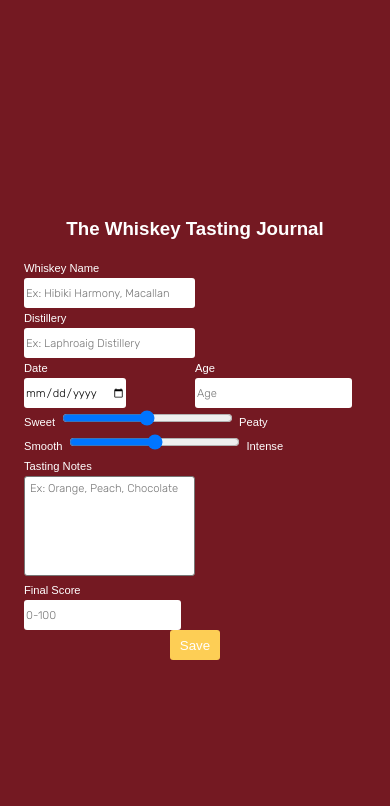
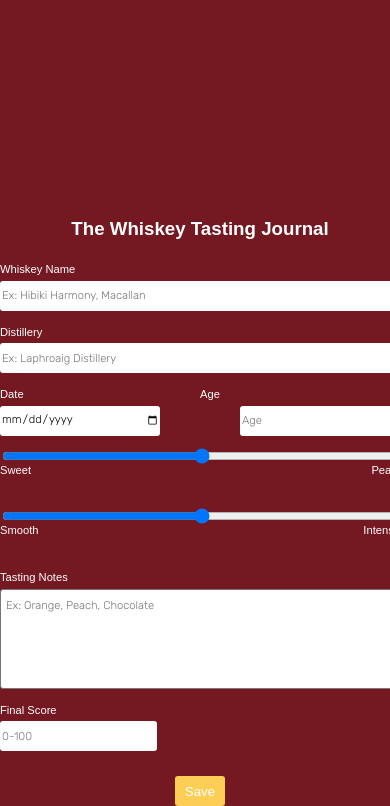
Before and after one commit to jonathanymatsuda/ajax-project, a website: page index.html in a window 390 px wide. Shown: the part 51-857 px from the top of the page. Drawn offline with Linux system fonts and the light colour scheme; a web font is replaced by a local one.

Commit message:
Ensure that the form looks nice on both mobile and desktop sized screens

```diff
--- a/css/layout.css
+++ b/css/layout.css
@@ -5,15 +5,16 @@
 .container {
   max-width: 575px;
   margin: auto;
-  padding: 0 1.5rem;
 }
 
 form {
-  display: block;
+  width: 25rem;
+  margin: auto;
 }
 
 .row {
   display: flex;
+  width: 100%;
 }
 
 .column-full,
@@ -27,6 +28,14 @@ form {
 
 .text-align-left {
   text-align: left;
+}
+
+.justify-center {
+  justify-content: center;
+}
+
+.justify-end {
+  justify-content: end;
 }
 
 .justify-between {
--- a/css/styles.css
+++ b/css/styles.css
@@ -30,24 +30,25 @@ body {
 
 .whiskey-box,
 .distillery-box {
-  width: 50%;
+  width: 100%;
   height: 30px;
 }
 
 .date-box,
 .age-box {
+  width: 80%;
   height: 30px;
 }
 
 #smoky-profile,
 #intensity-profile {
-  width: 50%;
+  width: 100%;
 }
 
 textarea {
   font-family: 'Rubik', sans-serif;
   font-size: 0.7rem;
-  width: 50%;
+  width: 100%;
   height: 100px;
   padding: 5px 5px;
   border-radius: 3px;
@@ -56,13 +57,13 @@ textarea {
 
 .final-score-box {
   height: 30px;
-  line-height: 1.5;
 }
 
 .save-button {
   width: 50px;
   height: 30px;
   padding: 6px, 12px, 6px, 12px;
+  margin-top: 15px;
   background-color: #fdce55;
   border-radius: 3px;
   cursor: pointer;
@@ -71,7 +72,6 @@ textarea {
 
 label {
   font-size: 0.7rem;
-  line-height: 20px;
 }
 
 input {
@@ -84,3 +84,16 @@ input {
 ::placeholder {
   font-family: 'Rubik', sans-serif;
 }
+
+.smokiness-bar,
+.intensity-bar {
+  position: relative;
+  bottom: 15px;
+}
+
+input,
+textarea,
+label {
+  line-height: 2;
+  margin-bottom: 10px;
+}
--- a/index.html
+++ b/index.html
@@ -37,7 +37,9 @@
             <div>
               <label for="whiskey-name" class="white-text">Whiskey Name</label>
             </div>
+            <div class="row justify-center">
               <input type="text" name="whiskey" id="whiskey-name" class="whiskey-box" placeholder="Ex: Hibiki Harmony, Macallan" required>
+            </div>
           </div>
         </div>
         <div class="row">
@@ -45,7 +47,9 @@
             <div>
               <label for="distillery-name" class="white-text">Distillery</label>
             </div>
+            <div class="row justify-center">
               <input type="text" name="distillery" id="distillery-name" class=" distillery-box" placeholder="Ex: Laphroaig Distillery" required>
+            </div>
           </div>
         </div>
         <div class="row">
@@ -53,27 +57,35 @@
             <div>
               <label for="date-tried" class="white-text">Date</label>
             </div>
+            <div class="row">
               <input type="date" name="date" id="date-tried" class="date-box" required>
+            </div>
           </div>
           <div class="column-half">
             <div>
               <label for="age-whiskey" class="white-text">Age</label>
             </div>
+            <div class="row justify-end">
               <input type="text" name="age" id="age-whiskey" class="age-box" placeholder="Age" required>
+            </div>
           </div>
         </div>
         <div class="row">
           <div class="column-full">
+            <input type="range" name="smokiness" id="smoky-profile" min="0" max="100" step="1">
+            <div class="row justify-between">
               <label for="smoky-profile" class="smokiness-bar white-text">Sweet</label>
-            <input type="range" name="smokiness" id="smoky-profile" min="0" max="100" step="1">
               <label for="smoky-profile" class="smokiness-bar white-text">Peaty</label>
+            </div>
           </div>
         </div>
         <div class="row">
           <div class="column-full">
+            <input type="range" name="intensite" id="intensity-profile" min="0" max="100" step="1">
+            <div class="row justify-between">
               <label for="intensity-profile" class="intensity-bar white-text">Smooth</label>
-            <input type="range" name="intensite" id="intensity-profile" min="0" max="100" step="1">
               <label for="intensity-profile" class="intensity-bar white-text">Intense</label>
+            </div>
           </div>
         </div>
         <div class="row">
@@ -81,7 +93,9 @@
             <div>
               <label for="tasting-notes" class="white-text">Tasting Notes</label>
             </div>
+            <div class="row justify-center">
               <textarea name="taste" id="taste-profile" class="tasting-box" placeholder="Ex: Orange, Peach, Chocolate"></textarea>
+            </div>
           </div>
         </div>
         <div class="row">
```
Lines whose indentation alone changed are shown as unchanged.
